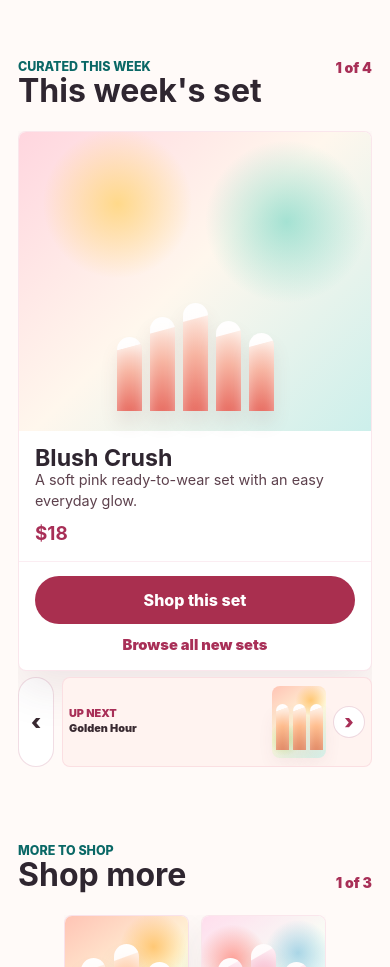
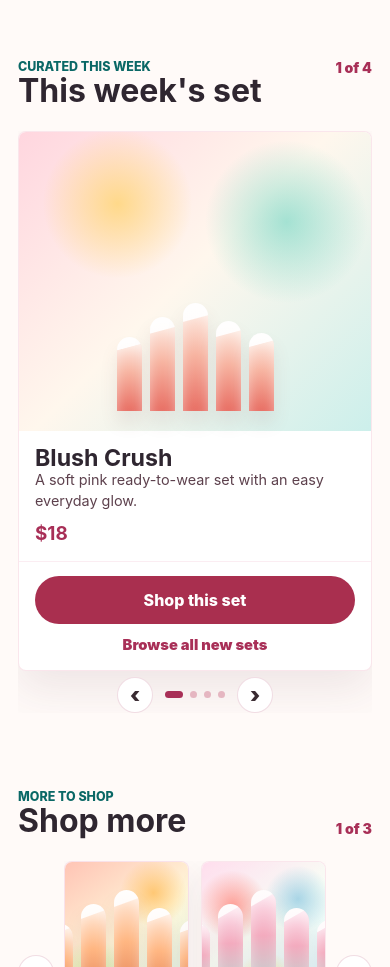
Before and after one commit to cashmoneyrick9/YourPrettySets, a React (Vite) app: page / in a window 390 px wide. Shown: the part 1200-2167 px from the top of the page. Built offline with nearby package versions, Linux system fonts and the light colour scheme.

Commit message:
Remove weekly up-next module

```diff
--- a/src/pages/HomePage.tsx
+++ b/src/pages/HomePage.tsx
@@ -63,7 +63,6 @@ export function HomePage() {
   const [activeFaqIndex, setActiveFaqIndex] = useState(0);
   const activeStep = confidenceSteps[activeStepIndex];
   const activeWeeklyProduct = weeklyProducts[activeWeeklyIndex];
-  const nextWeeklyProduct = weeklyProducts[(activeWeeklyIndex + 1) % weeklyProducts.length];
   const activeReview = reviews[activeReviewIndex];
   const activeShopMoreProduct = shopMoreProducts[activeShopMoreIndex];
   const nextShopMoreProduct = shopMoreProducts[(activeShopMoreIndex + 1) % shopMoreProducts.length];
@@ -174,14 +173,6 @@ export function HomePage() {
           </span>
         </div>
         <div className="weekly-set-layout" aria-live="polite">
-          <button
-            aria-label="Previous weekly set"
-            className="weekly-set-carousel__button"
-            onClick={showPreviousWeeklySet}
-            type="button"
-          >
-            ‹
-          </button>
           <article className="weekly-set-card" id={`product-${activeWeeklyProduct.slug}`}>
             <div className={`weekly-set-art product-art product-art--${activeWeeklyProduct.detailTier}`} aria-label={activeWeeklyProduct.images.clean}>
               <span className="product-art__nail product-art__nail--one" />
@@ -206,20 +197,32 @@ export function HomePage() {
               </a>
             </div>
           </article>
-          <button aria-label="Next weekly set" className="weekly-set__peek" onClick={showNextWeeklySet} type="button">
-            <span className="weekly-set__peek-copy">
-              <span className="weekly-set__peek-label">Up next</span>
-              <span className="weekly-set__peek-name">{nextWeeklyProduct.name}</span>
-            </span>
-            <span className={`product-art product-art--${nextWeeklyProduct.detailTier}`} aria-hidden="true">
-              <span className="product-art__nail product-art__nail--one" />
-              <span className="product-art__nail product-art__nail--two" />
-              <span className="product-art__nail product-art__nail--three" />
-            </span>
-            <span className="weekly-set__peek-arrow" aria-hidden="true">
+          <div className="weekly-set-controls" aria-label="Weekly set carousel controls">
+            <button
+              aria-label="Previous weekly set"
+              className="weekly-set-carousel__button"
+              onClick={showPreviousWeeklySet}
+              type="button"
+            >
+              ‹
+            </button>
+            <div className="weekly-set-dots" aria-hidden="true">
+              {weeklyProducts.map((product, index) => (
+                <span
+                  className={`weekly-set-dots__dot${index === activeWeeklyIndex ? " weekly-set-dots__dot--active" : ""}`}
+                  key={product.id}
+                />
+              ))}
+            </div>
+            <button
+              aria-label="Next weekly set"
+              className="weekly-set-carousel__button"
+              onClick={showNextWeeklySet}
+              type="button"
+            >
               ›
-            </span>
-          </button>
+            </button>
+          </div>
         </div>
       </section>
       <section className="section-block shop-more-section" id="shop-more">
--- a/src/styles.css
+++ b/src/styles.css
@@ -446,13 +446,20 @@ h1 {
 }
 
 .weekly-set-layout {
-  align-items: stretch;
-  display: grid;
-  gap: 10px;
-  grid-template-columns: 36px minmax(0, 1fr) minmax(88px, 0.22fr);
+  align-items: center;
+  display: grid;
+  gap: 14px;
+  grid-template-columns: minmax(0, 1fr);
   margin-inline: auto;
-  max-width: 1040px;
+  max-width: 980px;
   overflow: hidden;
+}
+
+.weekly-set-controls {
+  align-items: center;
+  display: flex;
+  gap: 12px;
+  justify-content: center;
 }
 
 .weekly-set-carousel__button {
@@ -472,6 +479,26 @@ h1 {
   width: 36px;
 }
 
+.weekly-set-dots {
+  align-items: center;
+  display: flex;
+  gap: 7px;
+  justify-content: center;
+}
+
+.weekly-set-dots__dot {
+  background: #e5b6c1;
+  border-radius: 999px;
+  display: block;
+  height: 7px;
+  width: 7px;
+}
+
+.weekly-set-dots__dot--active {
+  background: #a82f57;
+  width: 18px;
+}
+
 .weekly-set-card {
   background: #ffffff;
   border: 1px solid rgba(217, 79, 124, 0.14);
@@ -533,70 +560,6 @@ h1 {
   color: #a82f57;
   font-size: 0.92rem;
   font-weight: 900;
-}
-
-.weekly-set__peek {
-  align-content: center;
-  background: #fff3f0;
-  border: 1px solid rgba(217, 79, 124, 0.12);
-  border-radius: 8px;
-  color: #392a31;
-  cursor: pointer;
-  display: grid;
-  font: inherit;
-  gap: 8px;
-  justify-items: center;
-  min-width: 0;
-  overflow: hidden;
-  padding: 10px;
-  text-align: center;
-}
-
-.weekly-set__peek .product-art {
-  aspect-ratio: 3 / 4;
-  border-radius: 8px;
-  gap: 5px;
-  min-height: 0;
-  padding: 10px 6px;
-  width: min(112px, 100%);
-}
-
-.weekly-set__peek .product-art__nail {
-  min-height: 58px;
-  width: 17px;
-}
-
-.weekly-set__peek-copy {
-  display: grid;
-  gap: 3px;
-  justify-items: center;
-  min-width: 0;
-}
-
-.weekly-set__peek-label,
-.weekly-set__peek-name {
-  font-size: 0.78rem;
-  font-weight: 900;
-  line-height: 1.1;
-}
-
-.weekly-set__peek-label {
-  color: #a82f57;
-  text-transform: uppercase;
-}
-
-.weekly-set__peek-arrow {
-  align-items: center;
-  background: #ffffff;
-  border: 1px solid rgba(168, 47, 87, 0.18);
-  border-radius: 999px;
-  color: #a82f57;
-  display: inline-flex;
-  font-size: 1.25rem;
-  font-weight: 900;
-  height: 32px;
-  justify-content: center;
-  width: 32px;
 }
 
 .shop-more-section {
@@ -1101,7 +1064,6 @@ h1 {
 }
 
 .weekly-set-carousel__button:focus-visible,
-.weekly-set__peek:focus-visible,
 .shop-more-carousel__button:focus-visible,
 .confidence-carousel__button:focus-visible,
 .confidence-dots__dot:focus-visible {
@@ -1676,10 +1638,7 @@ h1 {
 @media (max-width: 760px) {
   .weekly-set-layout {
     gap: 6px;
-    grid-template-areas:
-      "card card"
-      "previous peek";
-    grid-template-columns: 38px minmax(0, 1fr);
+    grid-template-columns: minmax(0, 1fr);
   }
 
   .weekly-set-heading {
@@ -1688,52 +1647,7 @@ h1 {
   }
 
   .weekly-set-card {
-    grid-area: card;
     grid-template-columns: 1fr;
-  }
-
-  .weekly-set-carousel__button {
-    align-self: stretch;
-    grid-area: previous;
-    height: auto;
-    margin-top: 0;
-  }
-
-  .weekly-set__peek {
-    align-items: center;
-    grid-area: peek;
-    grid-template-columns: minmax(0, 1fr) 54px 32px;
-    gap: 7px;
-    justify-items: start;
-    padding: 8px 6px;
-    text-align: left;
-  }
-
-  .weekly-set__peek-copy {
-    justify-items: start;
-  }
-
-  .weekly-set__peek .product-art {
-    gap: 4px;
-    padding: 8px 4px;
-  }
-
-  .weekly-set__peek .product-art__nail {
-    min-height: 46px;
-    width: 13px;
-  }
-
-  .weekly-set__peek-label,
-  .weekly-set__peek-name {
-    font-size: 0.68rem;
-  }
-
-  .weekly-set__peek-label {
-    display: block;
-  }
-
-  .weekly-set__peek-name {
-    display: block;
   }
 
   .weekly-set-art {
@@ -1942,22 +1856,12 @@ h1 {
   }
 
   .weekly-set-layout {
-    gap: 6px;
-    grid-template-columns: 36px minmax(0, 1fr);
+    gap: 8px;
   }
 
   .weekly-set-carousel__button {
     height: 30px;
     width: 30px;
-  }
-
-  .weekly-set__peek {
-    padding-inline: 4px;
-  }
-
-  .weekly-set__peek-arrow {
-    height: 28px;
-    width: 28px;
   }
 
   .weekly-set-card__body h3 {
```
Also changed, not shown: 2 other files (tests, documents, lock files or other folders).
